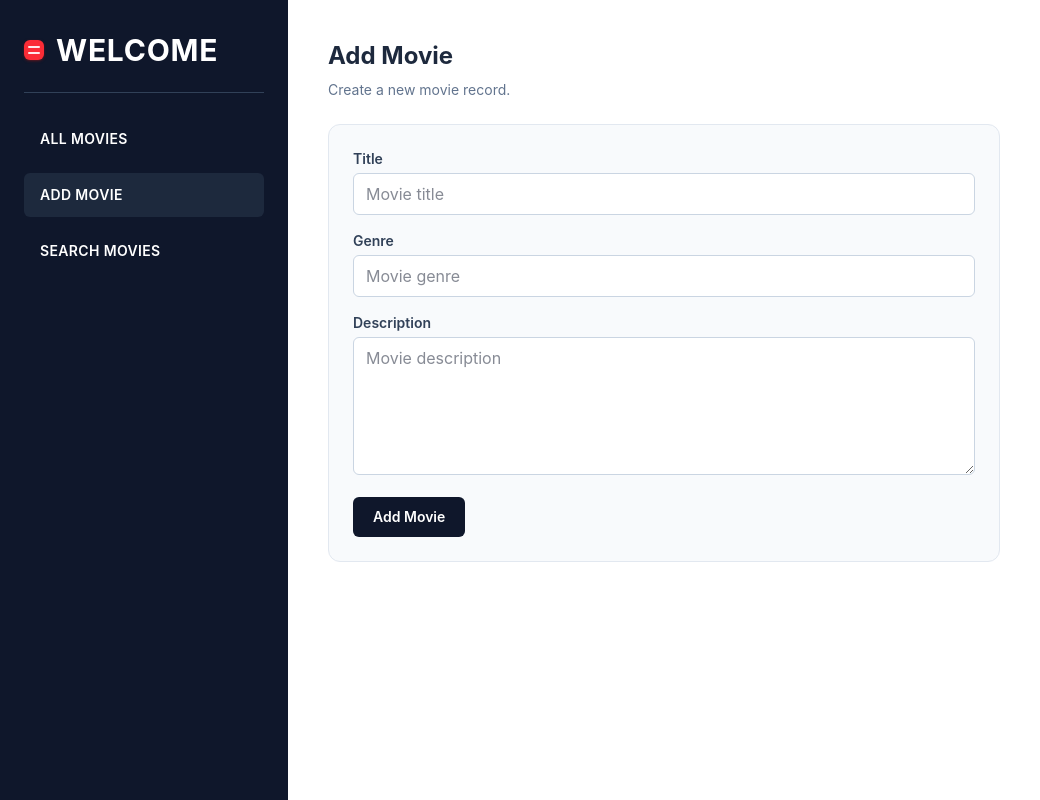
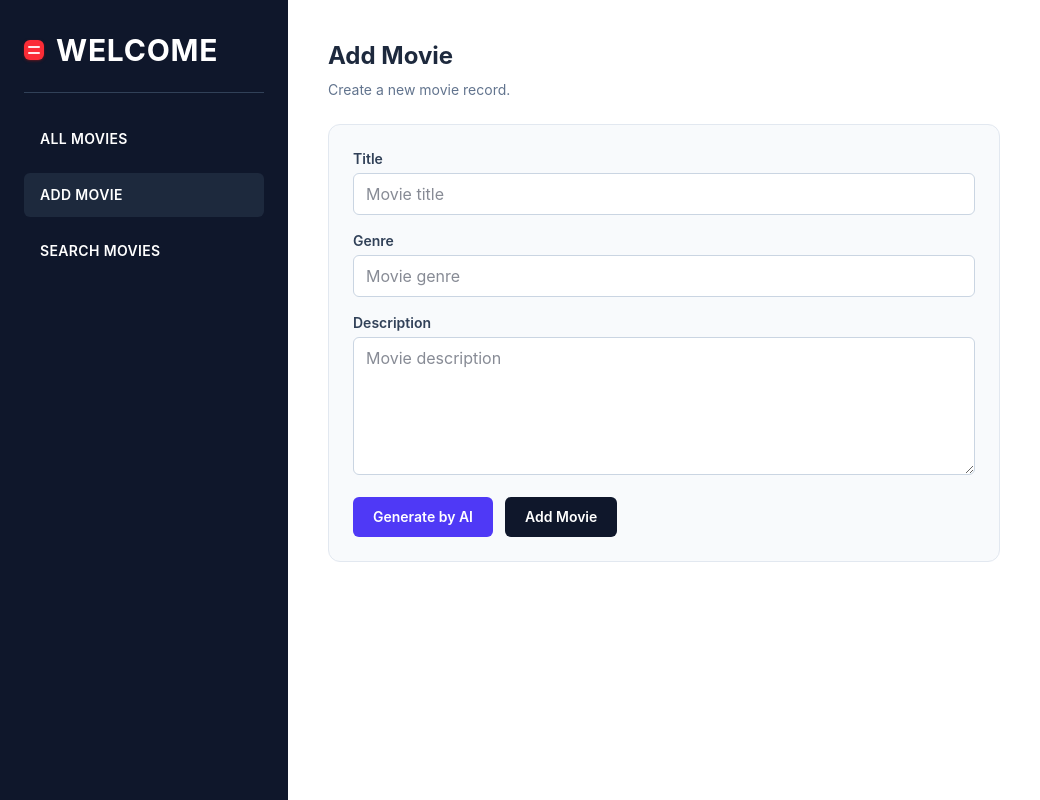
Before and after one commit to Davidn0072/sv-movie-watchlist-cli, a React app: page /add-movie in a window 1280 px wide. Shown: the whole page, without its empty margins (0-1040 px from the left). Built offline with nearby package versions, Linux system fonts and the light colour scheme; no server answers; the HTML template or start-up script is replaced by a standard one.

Commit message:
feat(add-movie): add AI description generation button next to submit
Adds a new Generate by AI action in AddMoviePage that calls POST /movies/generate, validates title/genre first, fills the description field with the returned text, and handles loading/error states.

```diff
--- a/src/pages/AddMoviePage.tsx
+++ b/src/pages/AddMoviePage.tsx
@@ -9,6 +9,7 @@ function AddMoviePage() {
   const [genre, setGenre] = useState('');
   const [description, setDescription] = useState('');
   const [isSubmitting, setIsSubmitting] = useState(false);
+  const [isGenerating, setIsGenerating] = useState(false);
 
   function validateForm() {
     const trimmedTitle = title.trim();
@@ -66,6 +67,51 @@ function AddMoviePage() {
     }
   }
 
+  async function handleGenerateDescription() {
+    const trimmedTitle = title.trim();
+    const trimmedGenre = genre.trim();
+
+    if (trimmedTitle.length < 1 || trimmedTitle.length > 20) {
+      alert('Title is required and must be between 1 and 20 characters.');
+      return;
+    }
+
+    if (trimmedGenre.length < 1) {
+      alert('Genre is required and must contain at least 1 character.');
+      return;
+    }
+
+    try {
+      setIsGenerating(true);
+      const response = await fetch(`${config.API_URL}/movies/generate`, {
+        method: 'POST',
+        headers: { 'Content-Type': 'application/json' },
+        body: JSON.stringify({
+          title: trimmedTitle,
+          genre: trimmedGenre,
+        }),
+      });
+
+      if (!response.ok) {
+        throw new Error('Failed to generate description.');
+      }
+
+      const data = await response.json();
+      const generatedDescription =
+        data && typeof data.description === 'string' ? data.description.trim() : '';
+
+      if (!generatedDescription) {
+        throw new Error('AI response did not include a valid description.');
+      }
+
+      setDescription(generatedDescription);
+    } catch (error) {
+      alert(error instanceof Error ? error.message : 'Unexpected error.');
+    } finally {
+      setIsGenerating(false);
+    }
+  }
+
   return (
     <section>
       <h2 className="text-2xl font-bold text-slate-800">Add Movie</h2>
@@ -119,13 +165,24 @@ function AddMoviePage() {
           />
         </div>
 
+        <div className="flex items-center gap-3">
+          <button
+            type="button"
+            onClick={handleGenerateDescription}
+            disabled={isGenerating || isSubmitting}
+            className="rounded-md bg-indigo-600 px-5 py-2.5 text-sm font-semibold text-white transition hover:bg-indigo-700 disabled:cursor-not-allowed disabled:bg-indigo-300"
+          >
+            {isGenerating ? 'Generating...' : 'Generate by AI'}
+          </button>
+
           <button
             type="submit"
-          disabled={isSubmitting}
+            disabled={isSubmitting || isGenerating}
             className="rounded-md bg-slate-900 px-5 py-2.5 text-sm font-semibold text-white transition hover:bg-slate-800 disabled:cursor-not-allowed disabled:bg-slate-400"
           >
             {isSubmitting ? 'Adding Movie...' : 'Add Movie'}
           </button>
+        </div>
       </form>
     </section>
   );
```
Lines whose indentation alone changed are shown as unchanged.
